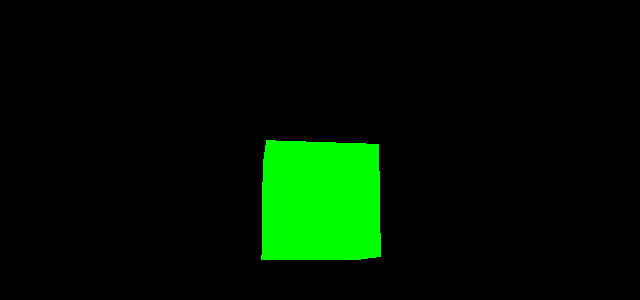
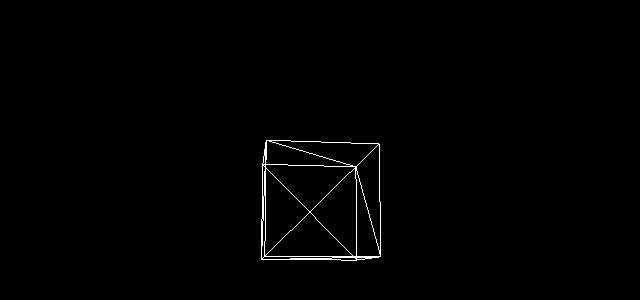
Before and after one commit to NARMUMNG/CG-MUL-B-2024-2, a plain HTML site: page AC-03OCT/MeshCuboParcial.html in a window 1280 px wide. Shown: the part 194-494 px from the top of the page, without its empty margins (324-964 px from the left). Drawn offline with nearby package versions, Linux system fonts and the light colour scheme.

Commit message:
Eliminacion del color hex e implementacion de wireframe true para ver el mesh

```diff
--- a/AC-03OCT/MeshCuboParcial.html
+++ b/AC-03OCT/MeshCuboParcial.html
@@ -22,7 +22,7 @@
 
         // Crear un cubo
         const geometry = new THREE.BoxGeometry(1, 1, 1);
-        const material = new THREE.MeshBasicMaterial({ color: 0x00ff00, wireframe: false });
+        const material = new THREE.MeshBasicMaterial({ wireframe: true }); // Cambia el material a wireframe
         const cube = new THREE.Mesh(geometry, material);
         scene.add(cube);
 
```
